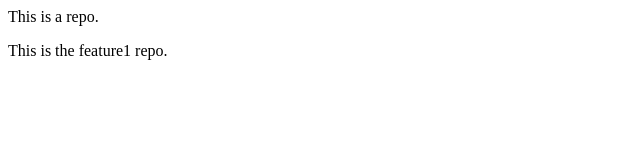
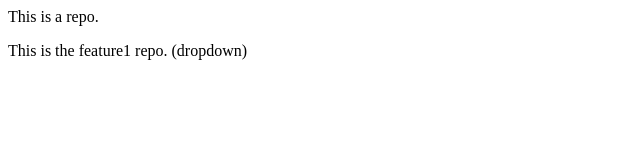
Before and after one commit to Ayushsingh0099/localrepo, a plain HTML site: page index.html in a window 1280 px wide. Shown: the full height of the page, 0-640 px from the left. Drawn offline with Linux system fonts and the light colour scheme.

Commit message:
add dropdown

```diff
--- a/index.html
+++ b/index.html
@@ -1,2 +1,2 @@
 <p>This is a repo.</p>
-<p>This is the feature1 repo.</p>
+<p>This is the feature1 repo. (dropdown)</p>
```
